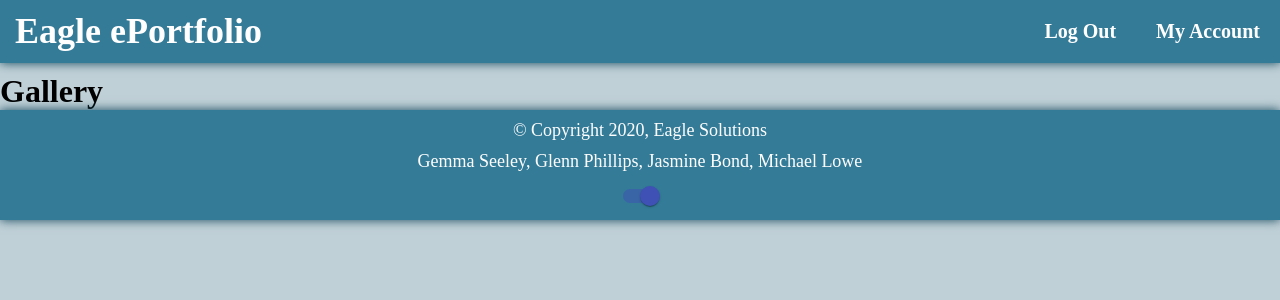
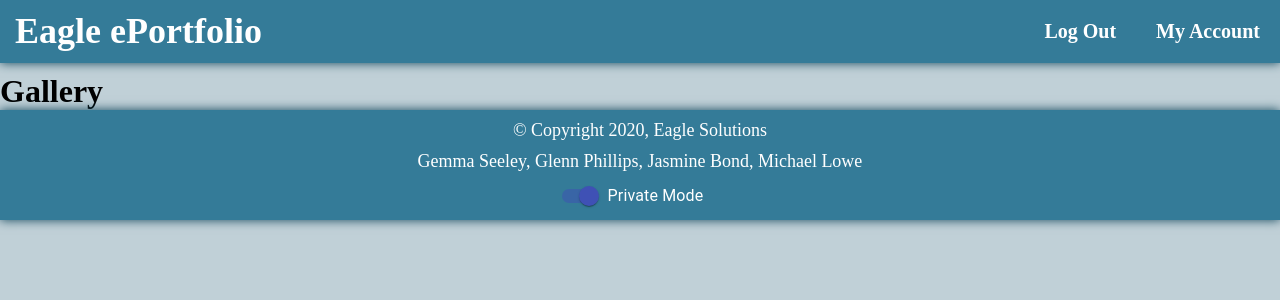
Before and after one commit to l8102/it-project2020, a React (Create React App) app in the folder eaglesolutions/: page /gallery in a window 1280 px wide. Shown: the top 300 px of the page. Built offline with nearby package versions, Linux system fonts and the light colour scheme.

Commit message:
minor formating on styles and toggle

```diff
--- a/eaglesolutions/src/components/PrivacyToggle.js
+++ b/eaglesolutions/src/components/PrivacyToggle.js
@@ -1,5 +1,10 @@
 import React, {Component} from 'react';
 import Switch from '@material-ui/core/Switch';
+import FormControlLabel from "@material-ui/core/FormControlLabel";
+import withStyles from "@material-ui/core/styles/withStyles";
+import "../css/ColourScheme.css"
+
+// todo maybe add custom colours to switch
 
 class PrivacyToggle extends Component {
   constructor(props) {
@@ -23,6 +28,8 @@ class PrivacyToggle extends Component {
   render() {
     return(
       <div>
+        <FormControlLabel
+          control={
             <Switch
               checked={this.state.isToggleOn}
               onChange={this.handleChange}
@@ -30,6 +37,10 @@ class PrivacyToggle extends Component {
               name="checkedB"
               inputProps={{ 'aria-label': 'primary checkbox' }}
             />
+          }
+          label="Private Mode"
+          labelPlacement="end"
+        />
       </div>
     )
   }
--- a/eaglesolutions/src/css/ColourScheme.css
+++ b/eaglesolutions/src/css/ColourScheme.css
@@ -1,21 +1,21 @@
 /* Colour Scheme for Eagle ePortfolio */
 
 body {
-    --blueBackground: #c0d0d7;
-    --blueHighlight:#347b98;
-    --blueText: #10465b;
-    --blueShadow: #10465b;
+    --blue-background: #c0d0d7;
+    --blue-highlight:#347b98;
+    --blue-text: #10465b;
+    --blue-shadow: #10465b;
 
-    --greenBackground: #c9dbd5;
-    --greenHighlight: #239d99;
-    --greenText: #176966;
+    --green-background: #c9dbd5;
+    --green-highlight: #239d99;
+    --green-text: #176966;
 
-    --whiteText: white;
-    --blackText: black;
+    --white-text: white;
+    --black-text: black;
 
     /* This ensure the page fills the whole screen*/
     margin: 0;
 
     /* Set the default background colour*/
-    background-color: var(--blueBackground);
+    background-color: var(--blue-background);
 }
--- a/eaglesolutions/src/css/Footer.css
+++ b/eaglesolutions/src/css/Footer.css
@@ -6,11 +6,11 @@ footer {
     bottom: 0;
     position: relative;
     text-align: center;
-    color: var(--whiteText);
-    background-color: var(--blueHighlight);
+    color: var(--white-text);
+    background-color: var(--blue-highlight);
     padding-top: 5px;
     padding-bottom: 5px;
-    box-shadow: 0 0 10px var(--blueShadow);
+    box-shadow: 0 0 10px var(--blue-shadow);
 }
 
 footer p {
--- a/eaglesolutions/src/css/Nav.css
+++ b/eaglesolutions/src/css/Nav.css
@@ -16,9 +16,9 @@
     width: 100%;
     display: grid;
     grid-template-columns: 50% 50%;
-    color: var(--whiteText);
-    background-color: var(--blueHighlight);
-    box-shadow: 0 0 10px var(--blueShadow);
+    color: var(--white-text);
+    background-color: var(--blue-highlight);
+    box-shadow: 0 0 10px var(--blue-shadow);
 }
 
 .nav-bar-container h1 {
@@ -57,5 +57,5 @@
 }
 
 .nav-bar a:hover {
-    background-color: var(--blueShadow);
+    background-color: var(--blue-shadow);
 }
```
Lines whose indentation alone changed are shown as unchanged.
